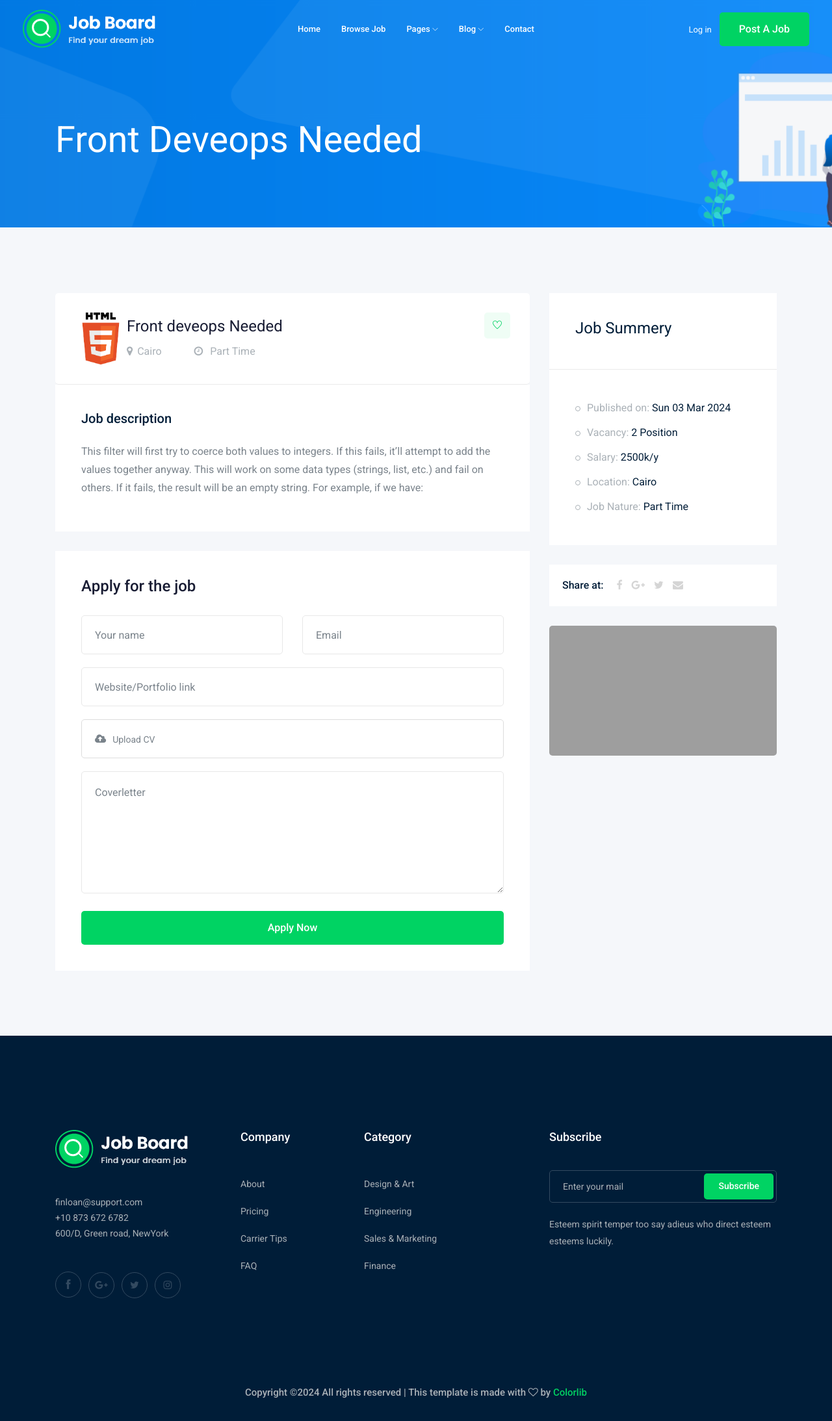
After one commit to omarmohammed271/Job-finder, a Django app: page /jobs/1/ in a window 1280 px wide. The commit adds this page. Shown: the whole page at 65% size. Run offline with Django 5.2, Linux system fonts and the light colour scheme; data comes from the database, SQL or seed files in the repository; both versions use the stored data as it was after the commit; a map, chart or similar area stays blank; some libraries are stand-ins or nearby versions; grey boxes are pictures that could not be loaded.

Commit message:
Job Detail

```diff
--- a/job/models.py
+++ b/job/models.py
@@ -37,6 +37,7 @@ class Job(models.Model):
     job_type = models.CharField(max_length=50,choices=JOB_TYPE)
     salary = models.IntegerField()
     vacancy = models.IntegerField()
+    description = models.TextField()
     location = models.CharField(max_length=150)
     published_on = models.DateTimeField(auto_now_add=True)
     updated_at = models.DateTimeField(auto_now=True)
--- a/job/urls.py
+++ b/job/urls.py
@@ -5,4 +5,5 @@ app_name = 'job'
 
 urlpatterns = [
     path('',views.job_list,name='job_list'),
+    path('<int:id>/',views.job_detail,name='job_detail'),
 ]
--- a/job/views.py
+++ b/job/views.py
@@ -1,11 +1,23 @@
 from django.shortcuts import render
+from django.core.paginator import Paginator
 from .models import Job
 # Create your views here.
 def job_list(request):
     jobs = Job.objects.all()
-    print(jobs)
+    paginator = Paginator(jobs, 2) #(Queryset,number of objects)
+    page_number = request.GET.get("page")
+    page_obj = paginator.get_page(page_number)
 
+    print(page_obj)
     context = {
-        'jobs' : jobs,
+        'jobs' : page_obj,
+
     }
     return render(request,'jobs/job_list.html',context)
+
+def job_detail(request,id):
+    job = Job.objects.get(id=id)
+    context = {
+        'job':job,
+    }
+    return render(request,'jobs/job_detail.html',context)
--- a/templates/base.html
+++ b/templates/base.html
@@ -10,7 +10,7 @@
     <meta name="viewport" content="width=device-width, initial-scale=1">
 
     <!-- <link rel="manifest" href="site.webmanifest"> -->
-    <link rel="shortcut icon" type="image/x-icon" href="img/favicon.png">
+    {% comment %} <link rel="shortcut icon" type="image/x-icon" href="{% static "img/favicon.png" %}"> {% endcomment %}
     <!-- Place favicon.ico in the root directory -->
 
     <!-- CSS here -->
--- /dev/null
+++ b/templates/jobs/job_detail.html
@@ -0,0 +1,157 @@
+{% extends "base.html" %}
+{% block body %}
+<!-- bradcam_area  -->
+<div class="bradcam_area bradcam_bg_1">
+    <div class="container">
+        <div class="row">
+            <div class="col-xl-12">
+                <div class="bradcam_text">
+                    <h3>{{job}}</h3>
+                </div>
+            </div>
+        </div>
+    </div>
+</div>
+<!--/ bradcam_area  -->
+
+<div class="job_details_area">
+    <div class="container">
+        <div class="row">
+            <div class="col-lg-8">
+                <div class="job_details_header">
+                    <div class="single_jobs white-bg d-flex justify-content-between">
+                        <div class="jobs_left d-flex align-items-center">
+                            <div class="">
+                                <img src="{{job.image.url}}" alt="" style="width:80px;height:80px;">
+                            </div>
+                            <div class="jobs_conetent">
+                                <a href="#"><h4>{{job}}</h4></a>
+                                <div class="links_locat d-flex align-items-center">
+                                    <div class="location">
+                                        <p> <i class="fa fa-map-marker"></i>{{job.location}}</p>
+                                    </div>
+                                    <div class="location">
+                                        <p> <i class="fa fa-clock-o"></i> {{job.job_type}}</p>
+                                    </div>
+                                </div>
+                            </div>
+                        </div>
+                        <div class="jobs_right">
+                            <div class="apply_now">
+                                <a class="heart_mark" href="#"> <i class="ti-heart"></i> </a>
+                            </div>
+                        </div>
+                    </div>
+                </div>
+                <div class="descript_wrap white-bg">
+                    <div class="single_wrap">
+                        <h4>Job description</h4>
+                        <p>{{job.description}}</p>
+
+                    </div>
+
+                </div>
+                <div class="apply_job_form white-bg">
+                    <h4>Apply for the job</h4>
+                    <form action="#">
+                        <div class="row">
+                            <div class="col-md-6">
+                                <div class="input_field">
+                                    <input type="text" placeholder="Your name">
+                                </div>
+                            </div>
+                            <div class="col-md-6">
+                                <div class="input_field">
+                                    <input type="text" placeholder="Email">
+                                </div>
+                            </div>
+                            <div class="col-md-12">
+                                <div class="input_field">
+                                    <input type="text" placeholder="Website/Portfolio link">
+                                </div>
+                            </div>
+                            <div class="col-md-12">
+                                <div class="input-group">
+                                    <div class="input-group-prepend">
+                                      <button type="button" id="inputGroupFileAddon03"><i class="fa fa-cloud-upload" aria-hidden="true"></i>
+                                      </button>
+                                    </div>
+                                    <div class="custom-file">
+                                      <input type="file" class="custom-file-input" id="inputGroupFile03" aria-describedby="inputGroupFileAddon03">
+                                      <label class="custom-file-label" for="inputGroupFile03">Upload CV</label>
+                                    </div>
+                                  </div>
+                            </div>
+                            <div class="col-md-12">
+                                <div class="input_field">
+                                    <textarea name="#" id="" cols="30" rows="10" placeholder="Coverletter"></textarea>
+                                </div>
+                            </div>
+                            <div class="col-md-12">
+                                <div class="submit_btn">
+                                    <button class="boxed-btn3 w-100" type="submit">Apply Now</button>
+                                </div>
+                            </div>
+                        </div>
+                    </form>
+                </div>
+            </div>
+            <div class="col-lg-4">
+                <div class="job_sumary">
+                    <div class="summery_header">
+                        <h3>Job Summery</h3>
+                    </div>
+                    <div class="job_content">
+                        <ul>
+                            <li>Published on: <span>{{job.published_on|date:"D d M o"}}</span></li>
+                            <li>Vacancy: <span>{{job.vacancy}} Position</span></li>
+                            <li>Salary: <span>{{job.salary}}k/y</span></li>
+                            <li>Location: <span>{{job.location}}</span></li>
+                            <li>Job Nature: <span> {{job.job_type}}</span></li>
+                        </ul>
+                    </div>
+                </div>
+                <div class="share_wrap d-flex">
+                    <span>Share at:</span>
+                    <ul>
+                        <li><a href="#"> <i class="fa fa-facebook"></i></a> </li>
+                        <li><a href="#"> <i class="fa fa-google-plus"></i></a> </li>
+                        <li><a href="#"> <i class="fa fa-twitter"></i></a> </li>
+                        <li><a href="#"> <i class="fa fa-envelope"></i></a> </li>
+                    </ul>
+                </div>
+                <div class="job_location_wrap">
+                    <div class="job_lok_inner">
+                        <div id="map" style="height: 200px;"></div>
+                        <script>
+                          function initMap() {
+                            var uluru = {lat: -25.363, lng: 131.044};
+                            var grayStyles = [
+                              {
+                                featureType: "all",
+                                stylers: [
+                                  { saturation: -90 },
+                                  { lightness: 50 }
+                                ]
+                              },
+                              {elementType: 'labels.text.fill', stylers: [{color: '#ccdee9'}]}
+                            ];
+                            var map = new google.maps.Map(document.getElementById('map'), {
+                              center: {lat: -31.197, lng: 150.744},
+                              zoom: 9,
+                              styles: grayStyles,
+                              scrollwheel:  false
+                            });
+                          }
+
+                        </script>
+                        <script src="https://maps.googleapis.com/maps/api/js?key=AIzaSyDpfS1oRGreGSBU5HHjMmQ3o5NLw7VdJ6I&callback=initMap"></script>
+
+                      </div>
+                </div>
+            </div>
+        </div>
+    </div>
+</div>
+
+{% endblock body %}
```
Also changed, not shown: templates/jobs/job_list.html (+14 -6 lines), db.sqlite3, job/migrations/0002_job_description.py (added).
